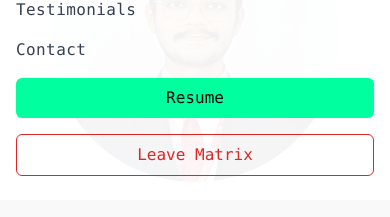
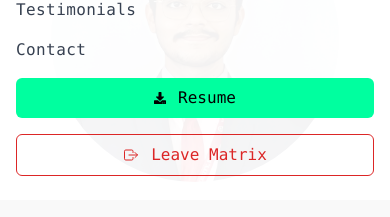
Before and after one commit to KushDastane/My-Matrix-Style-Portfolio, a React (Vite) app: page /home in a window 390 px wide. Both pictures are taken after a click on the button 363 px from the left and 26 px from the top of the page. Shown: the part 247-464 px from the top of the page. Built offline with nearby package versions, Linux system fonts and the light colour scheme.

Commit message:
Commit 11

```diff
--- a/src/components/Navbar.jsx
+++ b/src/components/Navbar.jsx
@@ -2,6 +2,7 @@ import React, { useEffect, useRef, useState } from "react";
 import { Link } from "react-scroll";
 import { FaBars, FaTimes, FaDownload } from "react-icons/fa";
 import { useNavigate } from "react-router-dom";
+import { IoExitOutline } from "react-icons/io5";
 
 const Navbar = () => {
   const [isMenuOpen, setIsMenuOpen] = useState(false);
@@ -38,15 +39,17 @@ const Navbar = () => {
   }, [isMenuOpen]);
 
   const scrollToTop = () => {
-  window.scrollTo({ top: 0, behavior: "smooth" });
-};
-
+    window.scrollTo({ top: 0, behavior: "smooth" });
+  };
 
   return (
     <nav className="sticky top-0 z-50 bg-white/80 backdrop-blur-md border-b border-gray-300 shadow-sm">
       <div className="max-w-7xl mx-auto px-4 py-3 flex items-center justify-between">
         {/* Logo */}
-        <div className="flex items-center gap-3 cursor-pointer" onClick={scrollToTop}>
+        <div
+          className="flex items-center gap-3 cursor-pointer"
+          onClick={scrollToTop}
+        >
           <img src="/logo.png" alt="logo" className="w-9 h-9" />
           <span className="text-xl font-mono font-semibold text-green-900 tracking-wide select-none">
             KD_PORTFOLIO
@@ -135,7 +138,10 @@ const Navbar = () => {
           download
           className="block w-full text-center mt-2 px-4 py-2 bg-[#00ff9f] text-black rounded-md hover:bg-green-400 transition"
         >
-          Resume
+          <div className="flex justify-center gap-3">
+            <FaDownload className="text-xs mt-1.5" />
+            Resume
+          </div>
         </a>
 
         <button
@@ -145,7 +151,10 @@ const Navbar = () => {
           }}
           className="block w-full text-center mt-2 px-4 py-2 border border-red-600 text-red-600 rounded-md hover:bg-red-100 transition"
         >
-          Leave Matrix
+          <div className="flex justify-center gap-3">
+            <IoExitOutline className="mt-1"/>
+            Leave Matrix
+          </div>
         </button>
       </div>
     </nav>
```
